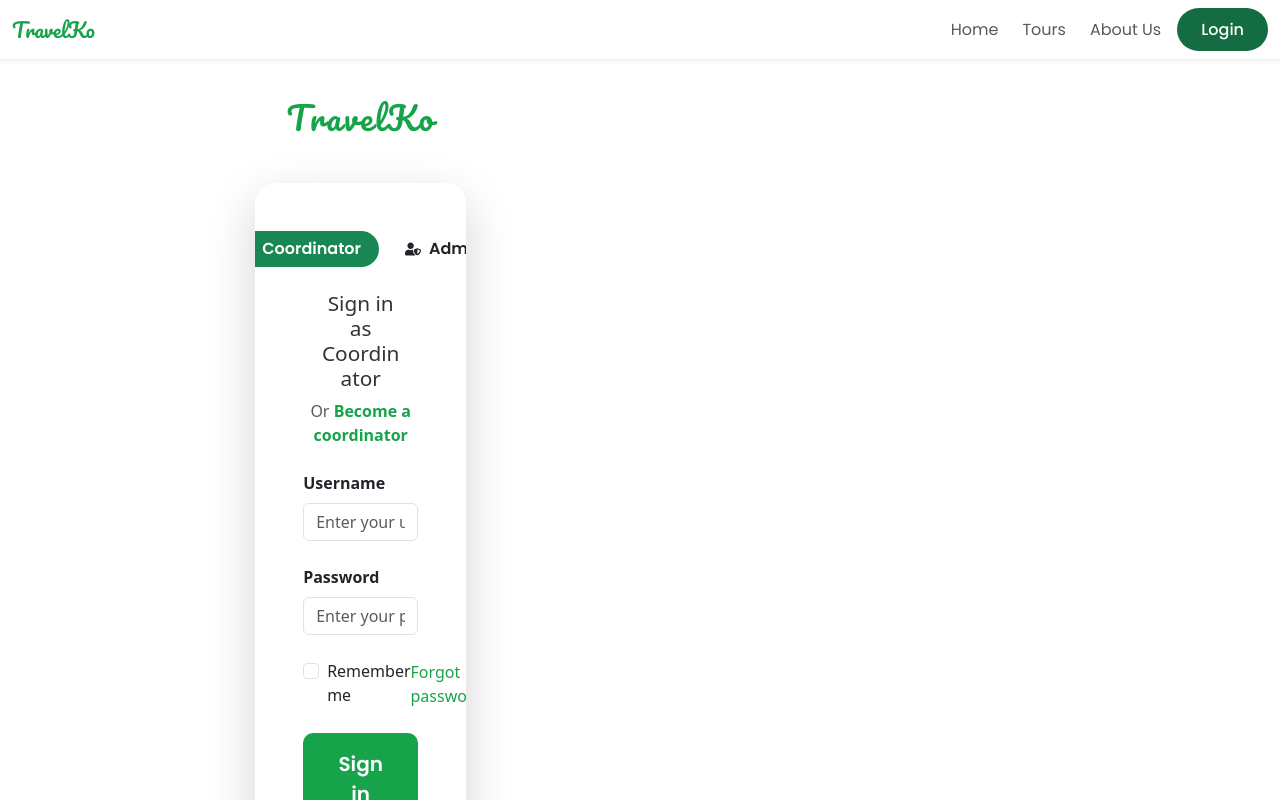
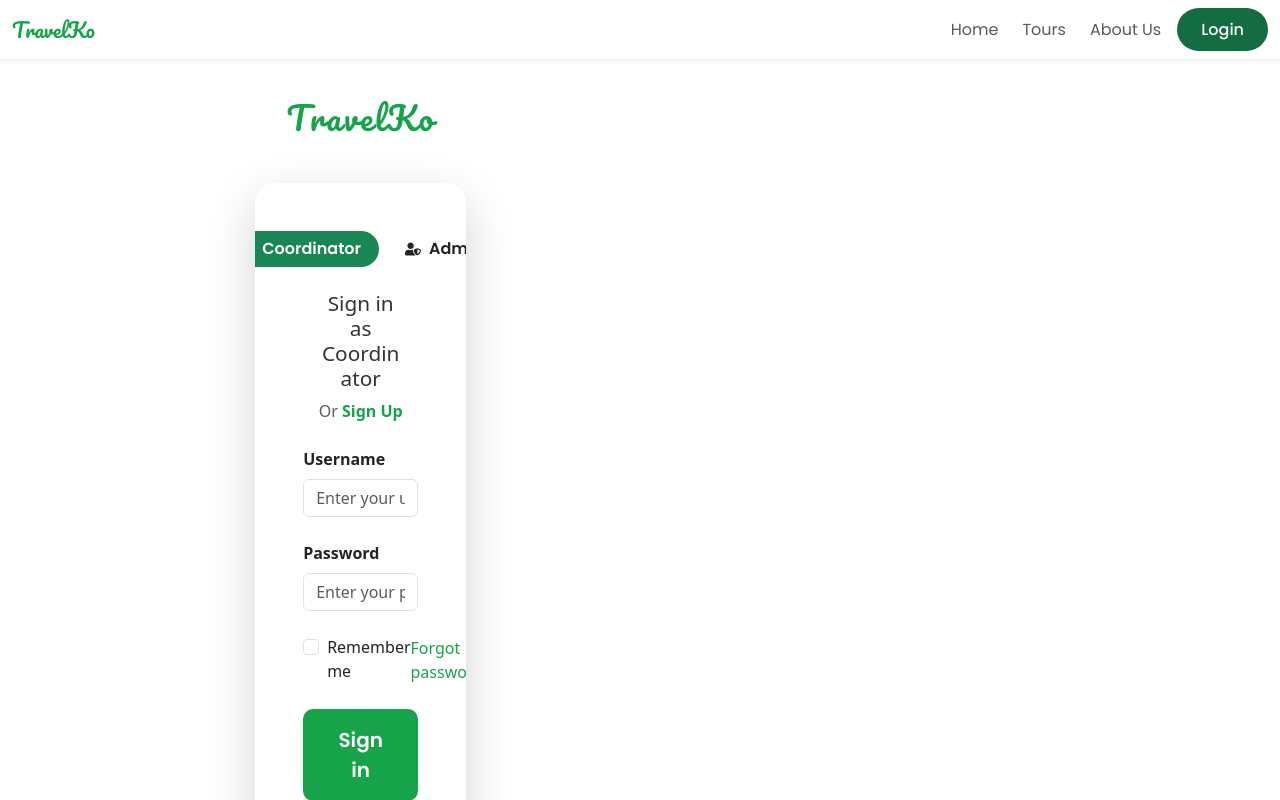
Before and after one commit to reyntors/TravelKo, a React (Vite) app: page /login in a window 1280 px wide. Shown: the top 800 px of the page. Built offline with nearby package versions, Linux system fonts and the light colour scheme; the HTML template or start-up script is replaced by a standard one.

Commit message:
admin login and admin dashboard

```diff
--- a/src/pages/Login.jsx
+++ b/src/pages/Login.jsx
@@ -186,7 +186,7 @@ const LoginPage = () => {
                       to="/coordinator/register"
                       style={{ color: "#16A34A", fontWeight: 600 }}
                     >
-                      Become a coordinator
+                      Sign Up
                     </NavLink>
                   </p>
                 )}
```
